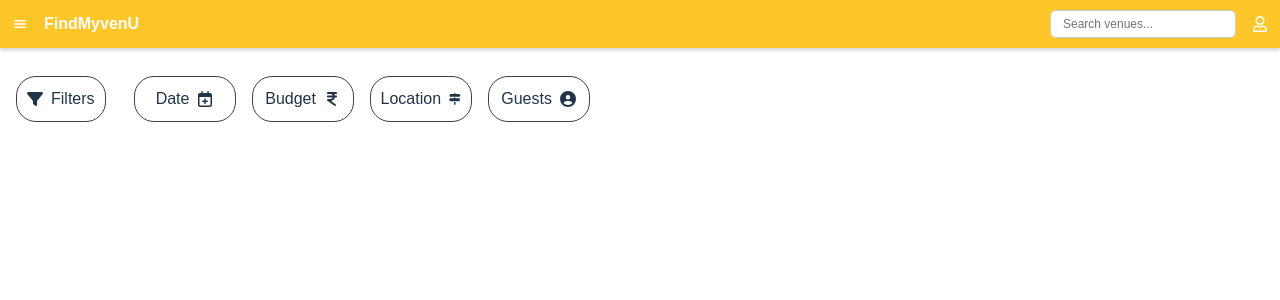
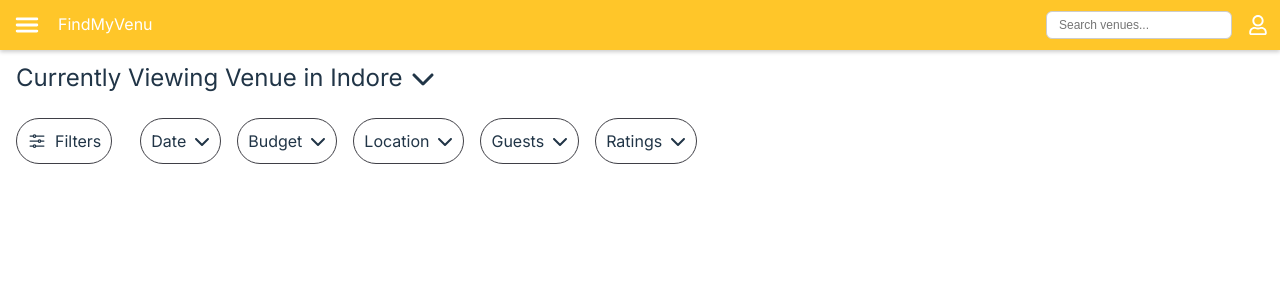
Before and after one commit to niteshtiwari782/WeddingBells, a React (Vite) app: page / in a window 1280 px wide. Shown: the top 300 px of the page. Built offline with nearby package versions, Linux system fonts and the light colour scheme.

Commit message:
enhanced styling

```diff
--- a/src/App.css
+++ b/src/App.css
@@ -5,5 +5,5 @@ html,
   padding: 0;
   height: 100%;
   width: 100%;
-  font-family: 'Poppins', sans-serif;
+  font-family: 'Inter', sans-serif;
 }
--- /dev/null
+++ b/src/Component/City/DropdownMenu.css
@@ -0,0 +1,53 @@
+.dropdown {
+  position: relative;
+  display: flex;
+  justify-content: flex-start;
+  align-items: center;
+}
+
+.dropdown-toggle {
+  display: flex;
+  align-items: center;
+  gap: 8px;
+  font-weight: bolder !important;
+  background: transparent;
+  padding: 10px 16px;
+  font-size: 24px;
+  border: none;
+  cursor: pointer;
+}
+
+.dropdown-toggle:focus {
+  outline: none;
+}
+
+.dropdown-menu {
+  position: absolute;
+  top: 100%;
+  left: 0;
+  background-color: #1f2937; /* Tailwind gray-800 */
+  color: black; /* Tailwind gray-50 */
+  border-radius: 6px;
+  box-shadow: 0 6px 12px rgba(0, 0, 0, 0.15);
+  margin-top: 4px;
+  padding: 6px 0;
+  min-width: 160px;
+  z-index: 1000;
+}
+
+.dropdown-item {
+  padding: 10px 16px;
+  font-size: 14px;
+  cursor: pointer;
+}
+
+.dropdown-item:hover {
+  background-color: #374151; /* Tailwind gray-700 */
+}
+
+@media (max-width: 600px) {
+  .dropdown-toggle {
+    font-weight: bolder !important;
+    font-size: 18px;
+  }
+}
--- /dev/null
+++ b/src/Component/City/index.jsx
@@ -0,0 +1,25 @@
+import React, { useState } from 'react';
+import { FaChevronDown } from 'react-icons/fa6';
+import './DropdownMenu.css';
+
+function DropdownMenu() {
+  const [open, setOpen] = useState(false);
+
+  return (
+    <div className="dropdown">
+      <div className="dropdown-toggle">
+        Currently Viewing Venue in Indore <FaChevronDown />
+      </div>
+
+      {open && (
+        <ul className="dropdown-menu">
+          <li className="dropdown-item">Indore</li>
+          <li className="dropdown-item">Bhopal</li>
+          <li className="dropdown-item">Gwalior</li>
+        </ul>
+      )}
+    </div>
+  );
+}
+
+export default DropdownMenu;
--- a/src/Component/FilterPanel/index.jsx
+++ b/src/Component/FilterPanel/index.jsx
@@ -1,31 +1,35 @@
 import React from 'react';
-import { FaMapSigns } from 'react-icons/fa';
-import { FaCircleUser, FaFilter, FaIndianRupeeSign, FaRegCalendarPlus } from 'react-icons/fa6';
+import { FaChevronDown } from 'react-icons/fa6';
+import { HiOutlineAdjustmentsHorizontal } from 'react-icons/hi2';
 import './styles.css';
 
 export default function FilterPane() {
   return (
     <div className="FilterPanelContainer">
       <div className="FilterTitle">
-        <FaFilter />
+        <HiOutlineAdjustmentsHorizontal size={20} />
         <label>Filters</label>
       </div>
       <div className="scroll-container">
         <div className="scroll-item">
           <label>Date</label>
-          <FaRegCalendarPlus />
+          <FaChevronDown />
         </div>
         <div className="scroll-item">
           <label>Budget</label>
-          <FaIndianRupeeSign />
+          <FaChevronDown />
         </div>
         <div className="scroll-item">
           <label>Location</label>
-          <FaMapSigns />
+          <FaChevronDown />
         </div>
         <div className="scroll-item">
           <label>Guests</label>
-          <FaCircleUser />
+          <FaChevronDown />
+        </div>
+        <div className="scroll-item">
+          <label>Ratings</label>
+          <FaChevronDown />
         </div>
       </div>
     </div>
--- a/src/Component/FilterPanel/styles.css
+++ b/src/Component/FilterPanel/styles.css
@@ -2,7 +2,7 @@
   display: flex;
   align-items: center;
   justify-content: flex-start;
-  padding: 1rem;
+  padding: 0 1rem 1rem 1rem;
   gap: 1rem;
 }
 
@@ -11,10 +11,9 @@
   justify-content: center;
   align-items: center;
   gap: 8px;
-  /* background-color: #ffc629;
-  color: white; */
   border: 1px solid #3f3f46;
-  border-radius: 20px;
+  border-radius: 9999px;
+  flex-shrink: 0;
   padding: 10px;
 }
 
@@ -30,7 +29,6 @@
 
 /* Optional: individual item styling */
 .scroll-item {
-  width: 5rem;
   display: flex;
   gap: 8px;
   align-items: center;
@@ -39,14 +37,15 @@
   background: white;
   flex-shrink: 0;
   border: 1px solid #3f3f46;
-  border-radius: 20px;
+  border-radius: 9999px;
 }
 
 @media (max-width: 600px) {
   .FilterTitle {
-    width: 18%;
+    width: 20%;
+    flex-shrink: 0;
   }
   .scroll-container {
-    width: 82%;
+    width: 80%;
   }
 }
--- a/src/Component/Header/index.jsx
+++ b/src/Component/Header/index.jsx
@@ -9,15 +9,15 @@ const Header = () => {
   return (
     <header className="header">
       <div className="header-left">
-        <IoMenu />
-        <h1 className="site-title">FindMyvenU</h1>
+        <IoMenu size={30} />
+        <h1 className="site-title">FindMyVenu</h1>
       </div>
 
       <div className="header-center"></div>
 
       <div className="header-right">
         <input type="text" className="search-input" placeholder="Search venues..." />
-        <FaRegUser />
+        <FaRegUser size={20} />
       </div>
     </header>
   );
--- a/src/pages/Home/index.jsx
+++ b/src/pages/Home/index.jsx
@@ -1,9 +1,11 @@
 import React from 'react';
+import DropdownMenu from '../../Component/City';
 import FilterPanel from '../../Component/FilterPanel';
 
 export default function HomePage() {
   return (
     <div>
+      <DropdownMenu />
       <FilterPanel />
     </div>
   );
```
